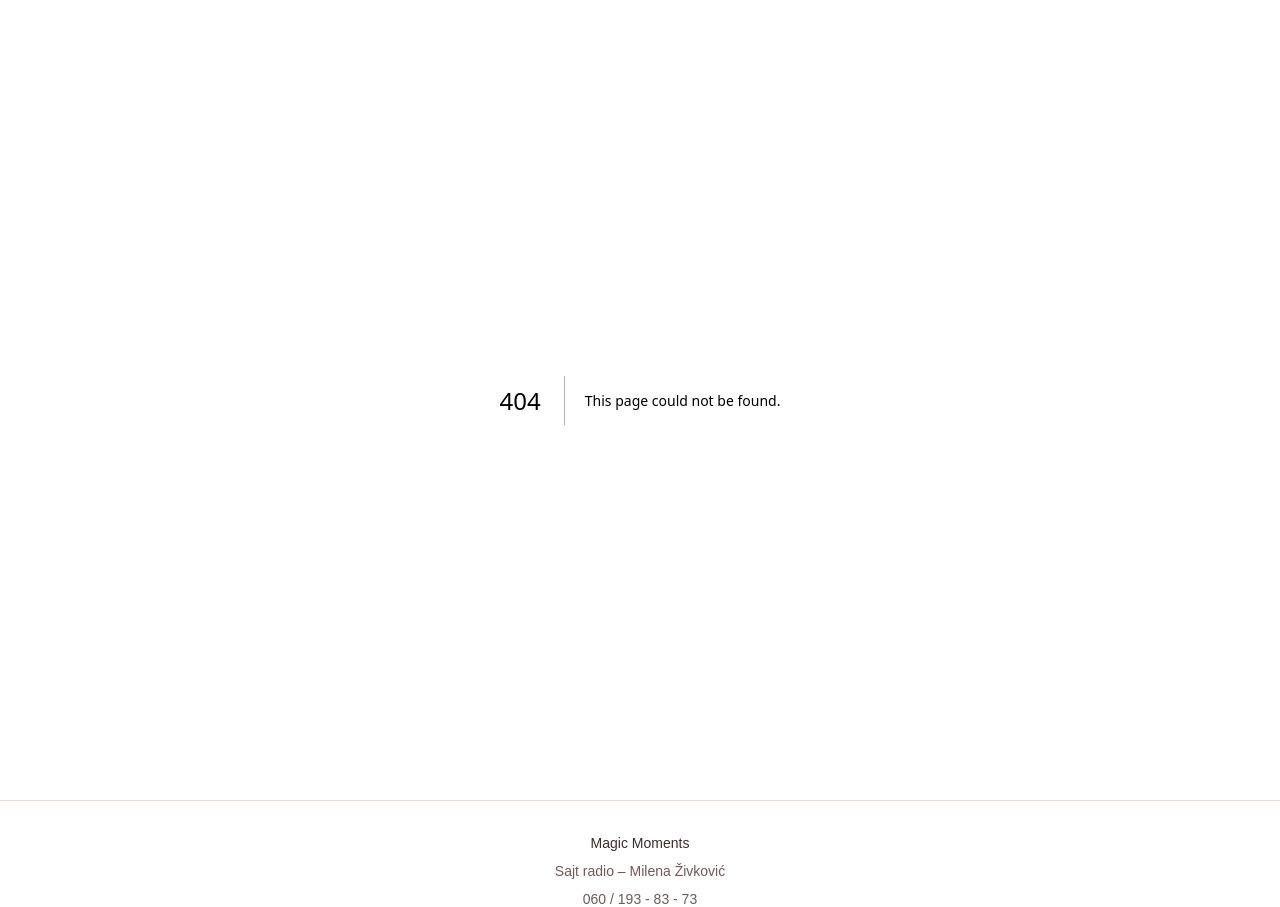
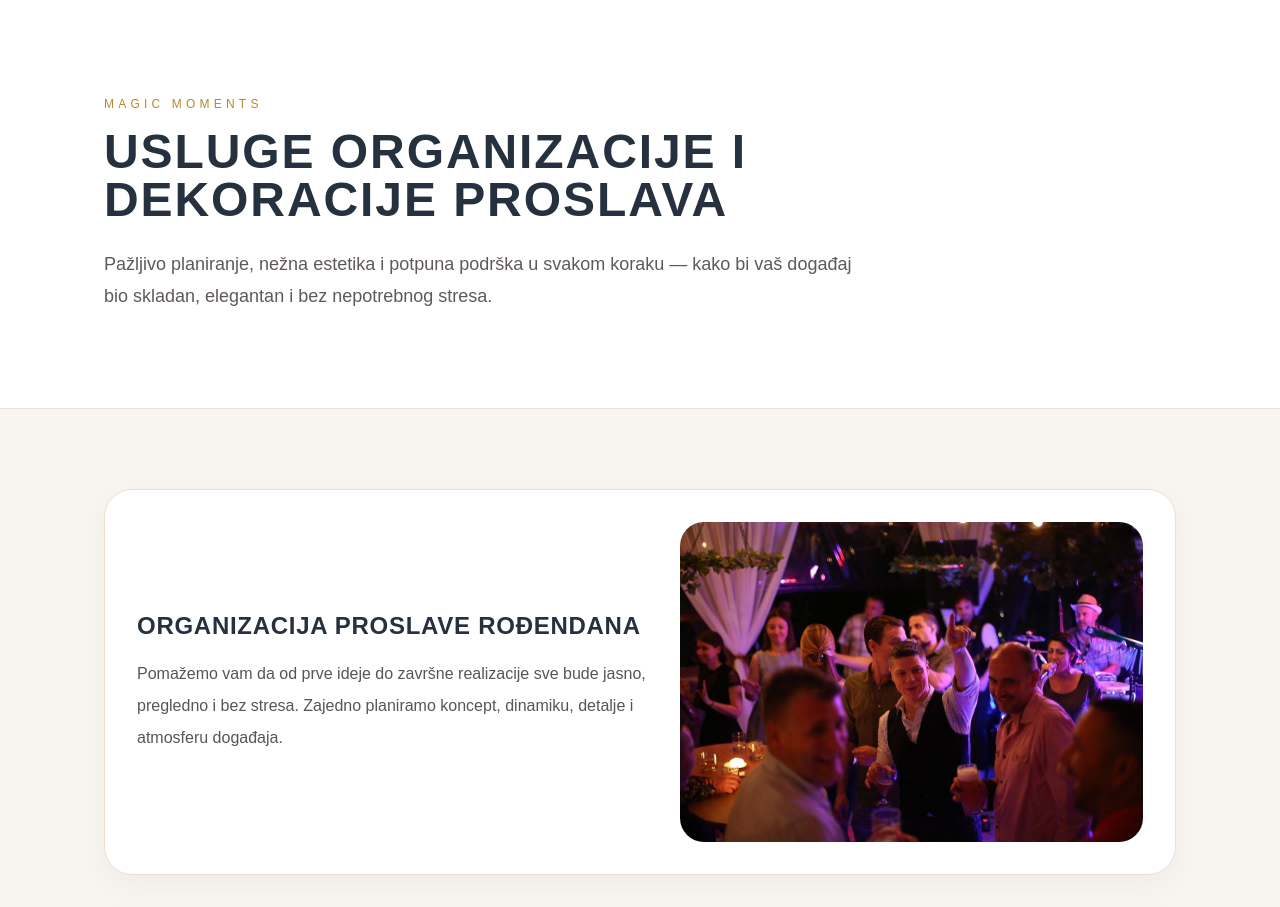
Before and after one commit to ITMilena/magic-moments, a Next.js app: page /usluge in a window 1280 px wide. Before the commit this address had no page. Shown: the top 907 px of the page. Built offline with nearby package versions, Linux system fonts and the light colour scheme.

Commit message:
dodana posebna usluge stranica

```diff
--- a/app/page.tsx
+++ b/app/page.tsx
@@ -88,7 +88,7 @@ export default function Home() {
             </div>
 
             <a
-              href="#usluge"
+              href="/usluge"
               className="text-[13px] font-semibold uppercase tracking-[0.04em] text-[#4a4a4a] transition hover:text-[#b88a2c]"
             >
               Usluge
@@ -200,7 +200,7 @@ export default function Home() {
               </div>
 
               <a
-                href="#usluge"
+                href="/usluge"
                 className="border-t border-[#f3eee3] px-3 py-3 text-sm font-semibold uppercase text-[#444]"
                 onClick={() => setMobileOpen(false)}
               >
@@ -388,18 +388,6 @@ export default function Home() {
           </div>
         </div>
       </section>
-
-      <section id="galerija" className="bg-white py-20">
-        <div className="mx-auto max-w-5xl px-6 text-center">
-          <h2 className="mb-5 text-3xl font-semibold uppercase tracking-[0.04em] text-[#26313f] md:text-4xl">
-            Galerija
-          </h2>
-          <p className="mx-auto max-w-3xl leading-8 text-[#4b4b4b]">
-            Izdvojeni momenti, pažljivo osmišljeni detalji i inspiracija za vaše
-            naredne Magic Moments proslave.
-          </p>
-        </div>
-      </section>
     </main>
   );
 }
--- /dev/null
+++ b/app/usluge/page.tsx
@@ -0,0 +1,159 @@
+export default function UslugePage() {
+  const usluge = [
+    {
+      id: "organizacija-rodjendana",
+      title: "Organizacija proslave rođendana",
+      text: "Pomažemo vam da od prve ideje do završne realizacije sve bude jasno, pregledno i bez stresa. Zajedno planiramo koncept, dinamiku, detalje i atmosferu događaja.",
+      image: "/rodjendan1.jpg",
+    },
+    {
+      id: "dekoracija-dogadjaja",
+      title: "Dekoracija događaja",
+      text: "Kreiramo nežnu, elegantnu i skladnu dekoraciju koja prati ton proslave. Boje, detalji, cveće, rasveta i raspored zajedno grade jedinstvenu atmosferu.",
+      image: "/dekoracija1.jpg",
+    },
+    {
+      id: "organizacija-dogadjaja",
+      title: "Organizacija događaja",
+      text: "Organizujemo privatne i poslovne događaje sa profesionalnim pristupom, jasnim planom i estetski usklađenom realizacijom, kako bi sve teklo mirno i bez opterećenja za vas.",
+      image: "/event1.jpg",
+    },
+  ];
+
+  const koraci = [
+    {
+      step: "01",
+      title: "Prvi razgovor",
+      text: "Upoznajemo se, slušamo vaše želje, stil i ideju događaja. Razgovaramo o datumu, broju gostiju, prostoru i svemu što vam je važno.",
+    },
+    {
+      step: "02",
+      title: "Predlog koncepta",
+      text: "Na osnovu dogovora pripremamo pravac uređenja i organizacije — boje, atmosfera, detalji i predlog usluga koje ulaze u realizaciju.",
+    },
+    {
+      step: "03",
+      title: "Plan i priprema",
+      text: "Precizno definišemo korake, rezervacije, saradnike i dinamiku. Sve dobija svoju strukturu kako biste u svakom trenutku znali šta sledi.",
+    },
+    {
+      step: "04",
+      title: "Realizacija događaja",
+      text: "Na dan proslave usklađujemo sve elemente na terenu i vodimo računa da svaki detalj izgleda baš onako kako je zamišljeno.",
+    },
+  ];
+
+  return (
+    <main className="min-h-screen bg-[#f8f5f0] text-[#2f2a28]">
+      <section className="border-b border-[#ece3d8] bg-white">
+        <div className="mx-auto max-w-6xl px-6 py-20 md:px-10 md:py-24">
+          <p className="mb-4 text-xs uppercase tracking-[0.35em] text-[#b88a2c]">
+            Magic Moments
+          </p>
+          <h1 className="max-w-4xl text-4xl font-semibold uppercase tracking-[0.04em] text-[#26313f] md:text-5xl">
+            Usluge organizacije i dekoracije proslava
+          </h1>
+          <p className="mt-6 max-w-3xl text-lg leading-8 text-[#5f5a57]">
+            Pažljivo planiranje, nežna estetika i potpuna podrška u svakom koraku
+            — kako bi vaš događaj bio skladan, elegantan i bez nepotrebnog stresa.
+          </p>
+        </div>
+      </section>
+
+      <section className="mx-auto max-w-6xl px-6 py-16 md:px-10 md:py-20">
+        <div className="grid gap-8">
+          {usluge.map((item) => (
+            <div
+              id={item.id}
+              key={item.id}
+              className="grid items-center gap-8 rounded-[28px] border border-[#eadfd2] bg-white p-8 shadow-[0_10px_30px_rgba(0,0,0,0.04)] md:grid-cols-[1.05fr_0.95fr]"
+            >
+              <div>
+                <h2 className="mb-4 text-2xl font-semibold uppercase tracking-[0.03em] text-[#26313f]">
+                  {item.title}
+                </h2>
+                <p className="leading-8 text-[#5a5552]">{item.text}</p>
+              </div>
+
+              <img
+                src={item.image}
+                alt={item.title}
+                className="h-[320px] w-full rounded-[24px] object-cover"
+              />
+            </div>
+          ))}
+        </div>
+      </section>
+
+      <section className="border-y border-[#ece3d8] bg-[#fcfaf6]">
+        <div className="mx-auto max-w-6xl px-6 py-16 md:px-10 md:py-20">
+          <div className="mb-10">
+            <p className="mb-3 text-xs uppercase tracking-[0.3em] text-[#b88a2c]">
+              Kako izgleda saradnja
+            </p>
+            <h2 className="text-3xl font-semibold text-[#26313f] md:text-4xl">
+              Korak po korak, jasno i pregledno
+            </h2>
+          </div>
+
+          <div className="grid gap-6 md:grid-cols-2">
+            {koraci.map((item) => (
+              <div
+                key={item.step}
+                className="rounded-[30px] border border-[#eadfd2] bg-white p-8"
+              >
+                <div className="mb-4 flex items-center gap-4">
+                  <span className="inline-flex h-12 w-12 items-center justify-center rounded-full bg-[#d8c0c6] text-sm font-semibold text-white">
+                    {item.step}
+                  </span>
+                  <h3 className="text-xl font-semibold text-[#26313f]">
+                    {item.title}
+                  </h3>
+                </div>
+                <p className="leading-8 text-[#5a5552]">{item.text}</p>
+              </div>
+            ))}
+          </div>
+        </div>
+      </section>
+
+      <section className="mx-auto max-w-6xl px-6 py-16 md:px-10 md:py-20">
+        <div className="grid gap-8 md:grid-cols-[1.2fr_0.8fr]">
+          <div className="rounded-[32px] bg-white p-8 shadow-[0_10px_30px_rgba(0,0,0,0.04)] md:p-10">
+            <p className="mb-3 text-xs uppercase tracking-[0.3em] text-[#b88a2c]">
+              Napomena
+            </p>
+            <h2 className="mb-5 text-3xl font-semibold text-[#26313f]">
+              Svaka proslava se planira individualno
+            </h2>
+            <p className="leading-8 text-[#5a5552]">
+              Svaki događaj prilagođavamo vašim željama, budžetu, prostoru i energiji
+              koju želite da prenesete gostima. Upravo zato je svaki detalj
+              promišljen, a celina skladna i nežna.
+            </p>
+          </div>
+
+          <div className="rounded-[32px] bg-[#2d2d2d] p-8 text-white md:p-10">
+            <p className="mb-3 text-xs uppercase tracking-[0.3em] text-[#d8c0c6]">
+              Sledeći korak
+            </p>
+            <h2 className="mb-5 text-3xl font-semibold">
+              Hajde da osmislimo vašu proslavu
+            </h2>
+            <p className="mb-8 leading-8 text-[#e7e7e7]">
+              Ako želite da zajedno prođemo kroz ideju, stil i organizaciju,
+              javite nam se i pripremićemo predlog saradnje.
+            </p>
+
+            <a
+              href="/kontakt"
+              className="inline-block rounded-full bg-[#d8c0c6] px-8 py-4 text-sm font-semibold uppercase tracking-[0.1em] text-white transition hover:opacity-90"
+            >
+              Kontaktirajte nas
+            </a>
+          </div>
+        </div>
+      </section>
+    </main>
+  );
+}
```
